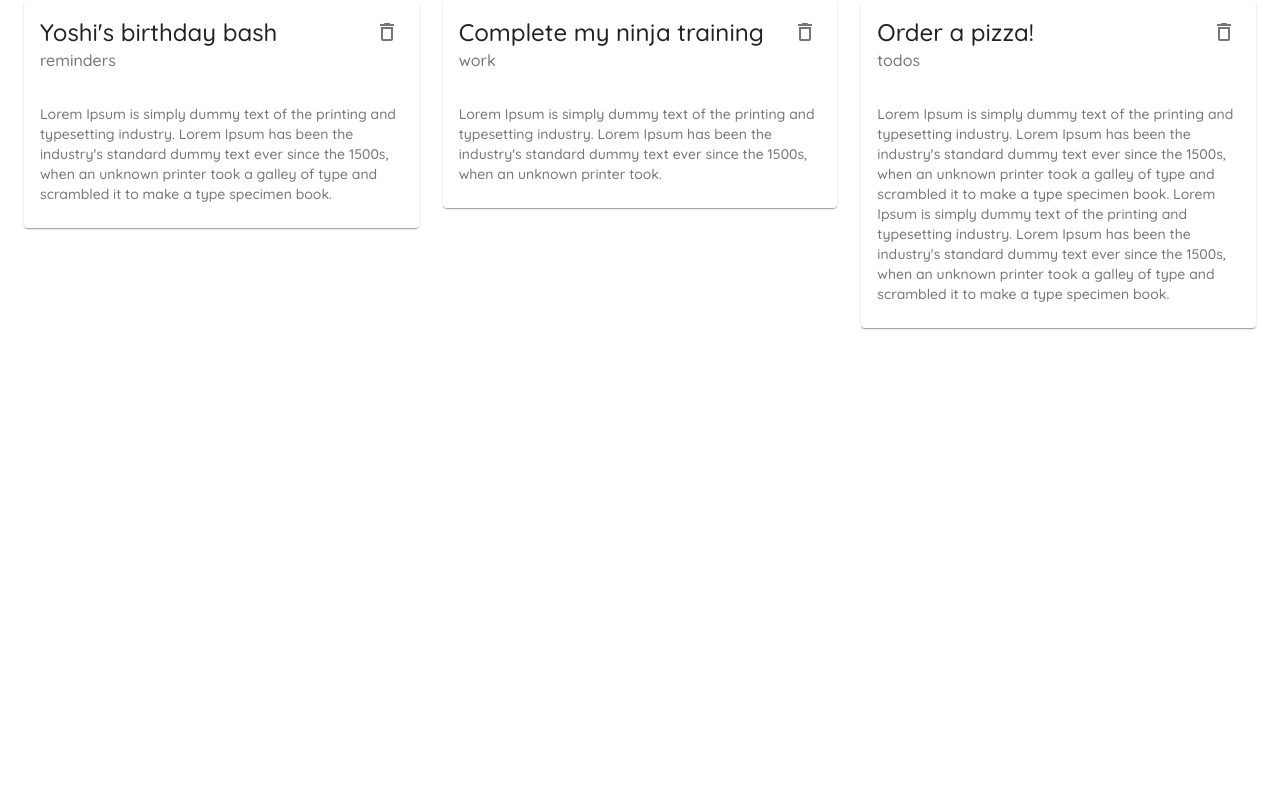
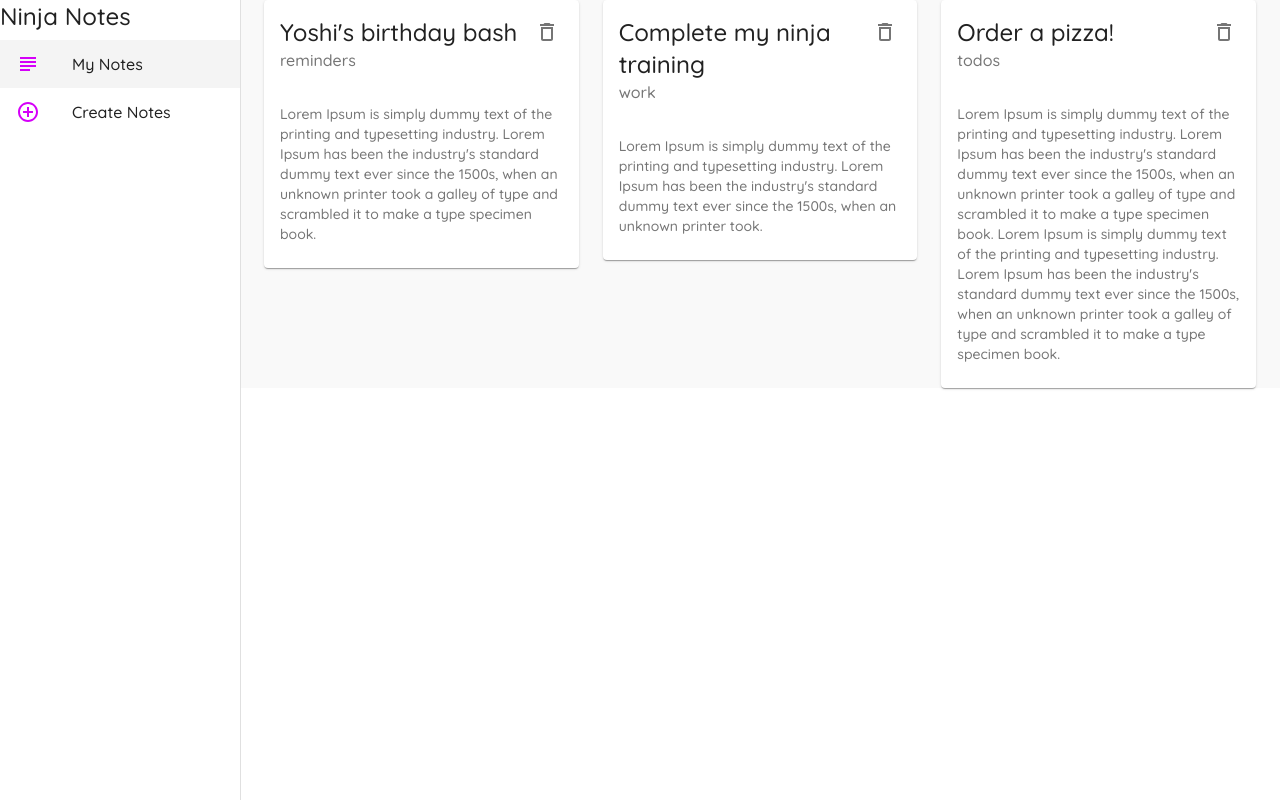
Before and after one commit to paulpark330/learn-material-ui, a React (Create React App) app: page / in a window 1280 px wide. Built offline with nearby package versions, Linux system fonts and the light colour scheme; data requests are answered from the project's data file.

Commit message:
on lesson 15

```diff
--- a/src/App.jsx
+++ b/src/App.jsx
@@ -5,6 +5,7 @@
 import Create from './pages/Create';
 import { createTheme, ThemeProvider } from '@material-ui/core';
 import { purple } from '@material-ui/core/colors';
+import Layout from './components/Layout';
 
 const theme = createTheme({
   palette: {
@@ -26,6 +27,7 @@
   return (
     <ThemeProvider theme={theme}>
       <Router>
+        <Layout>
           <Switch>
             <Route exact path="/">
               <Notes />
@@ -34,6 +36,7 @@
               <Create />
             </Route>
           </Switch>
+        </Layout>
       </Router>
     </ThemeProvider>
   );
--- /dev/null
+++ b/src/components/Layout.jsx
@@ -0,0 +1,87 @@
+/** @format */
+
+import { makeStyles } from '@material-ui/core';
+import React from 'react';
+import Drawer from '@material-ui/core/Drawer';
+import Typography from '@material-ui/core/Typography';
+import List from '@material-ui/core/List';
+import ListItem from '@material-ui/core/ListItem';
+import ListItemIcon from '@material-ui/core/ListItemIcon';
+import ListItemText from '@material-ui/core/ListItemText';
+import { AddCircleOutlineOutlined, SubjectOutlined } from '@material-ui/icons';
+import { useHistory, useLocation } from 'react-router-dom';
+
+const drawerWidth = 240;
+
+const useStyles = makeStyles({
+  page: {
+    background: '#f9f9f9',
+    width: '100%',
+  },
+  drawer: {
+    width: drawerWidth,
+  },
+  drawerPaper: {
+    width: drawerWidth,
+  },
+  root: {
+    display: 'flex',
+  },
+  active: {
+    background: '#f4f4f4',
+  },
+});
+
+export default function Layout({ children }) {
+  const classes = useStyles();
+  const history = useHistory();
+  const location = useLocation();
+
+  const menuItems = [
+    {
+      text: 'My Notes',
+      icon: <SubjectOutlined color="secondary" />,
+      path: '/',
+    },
+    {
+      text: 'Create Notes',
+      icon: <AddCircleOutlineOutlined color="secondary" />,
+      path: '/create',
+    },
+  ];
+
+  return (
+    <div className={classes.root}>
+      {/* app bar */}
+
+      {/* side drawer */}
+      <Drawer
+        className={classes.drawer}
+        variant="permanent"
+        anchor="left"
+        classes={{ paper: classes.drawerPaper }}
+      >
+        <div>
+          <Typography variant="h5">Ninja Notes</Typography>
+        </div>
+
+        {/* list / links */}
+        <List>
+          {menuItems.map((item) => (
+            <ListItem
+              button
+              key={item.text}
+              onClick={() => history.push(item.path)}
+              className={location.pathname === item.path ? classes.active : null}
+            >
+              <ListItemIcon>{item.icon}</ListItemIcon>
+              <ListItemText primary={item.text}></ListItemText>
+            </ListItem>
+          ))}
+        </List>
+      </Drawer>
+
+      <div className={classes.page}>{children}</div>
+    </div>
+  );
+}
--- a/src/pages/Notes.jsx
+++ b/src/pages/Notes.jsx
@@ -1,6 +1,5 @@
 import React, { useEffect, useState } from 'react'
 import Grid from '@material-ui/core/Grid'
-import Paper from '@material-ui/core/Paper'
 import Container from '@material-ui/core/Container'
 import NoteCard from '../components/NoteCard'
 
```
Lines whose indentation alone changed are shown as unchanged.
